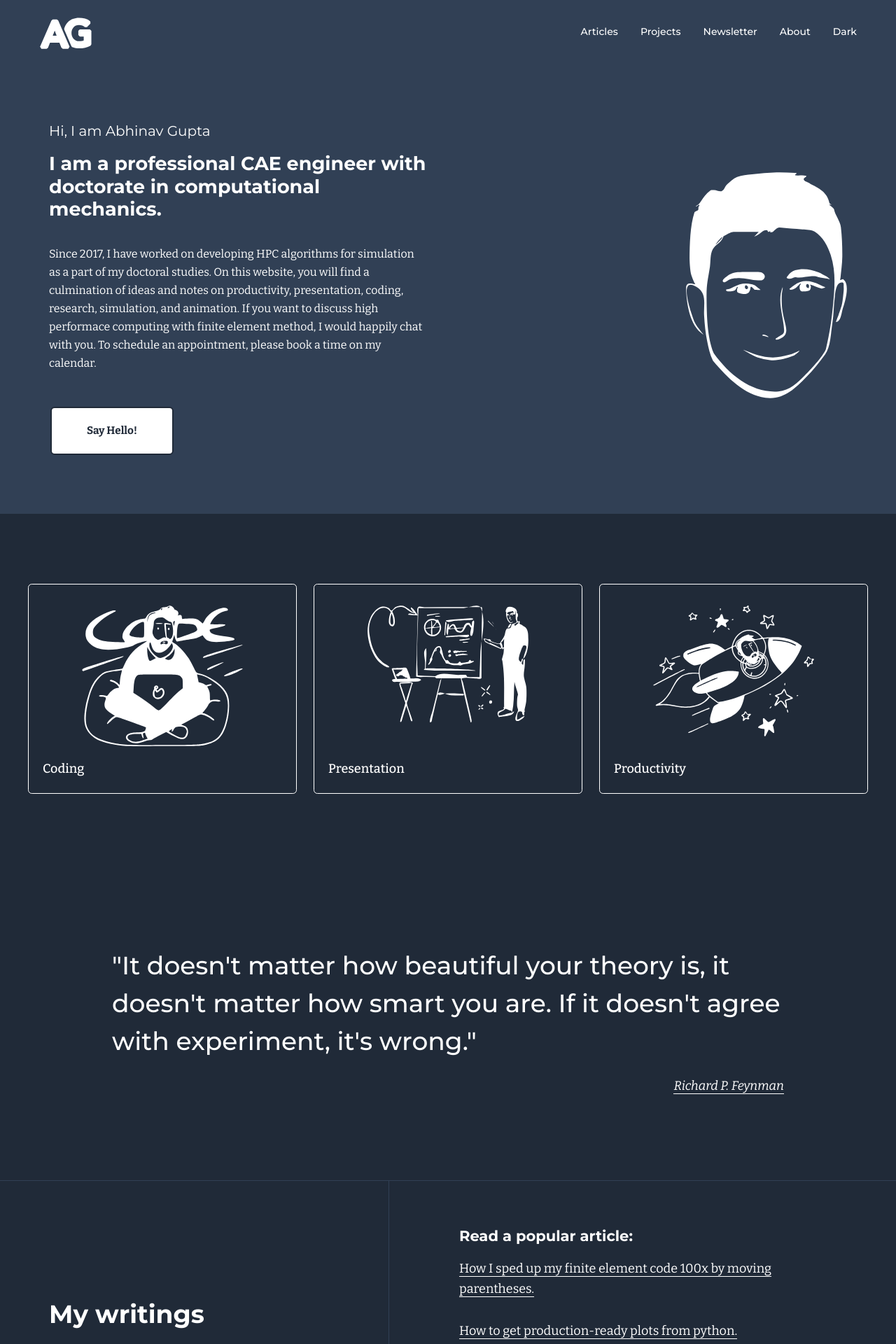
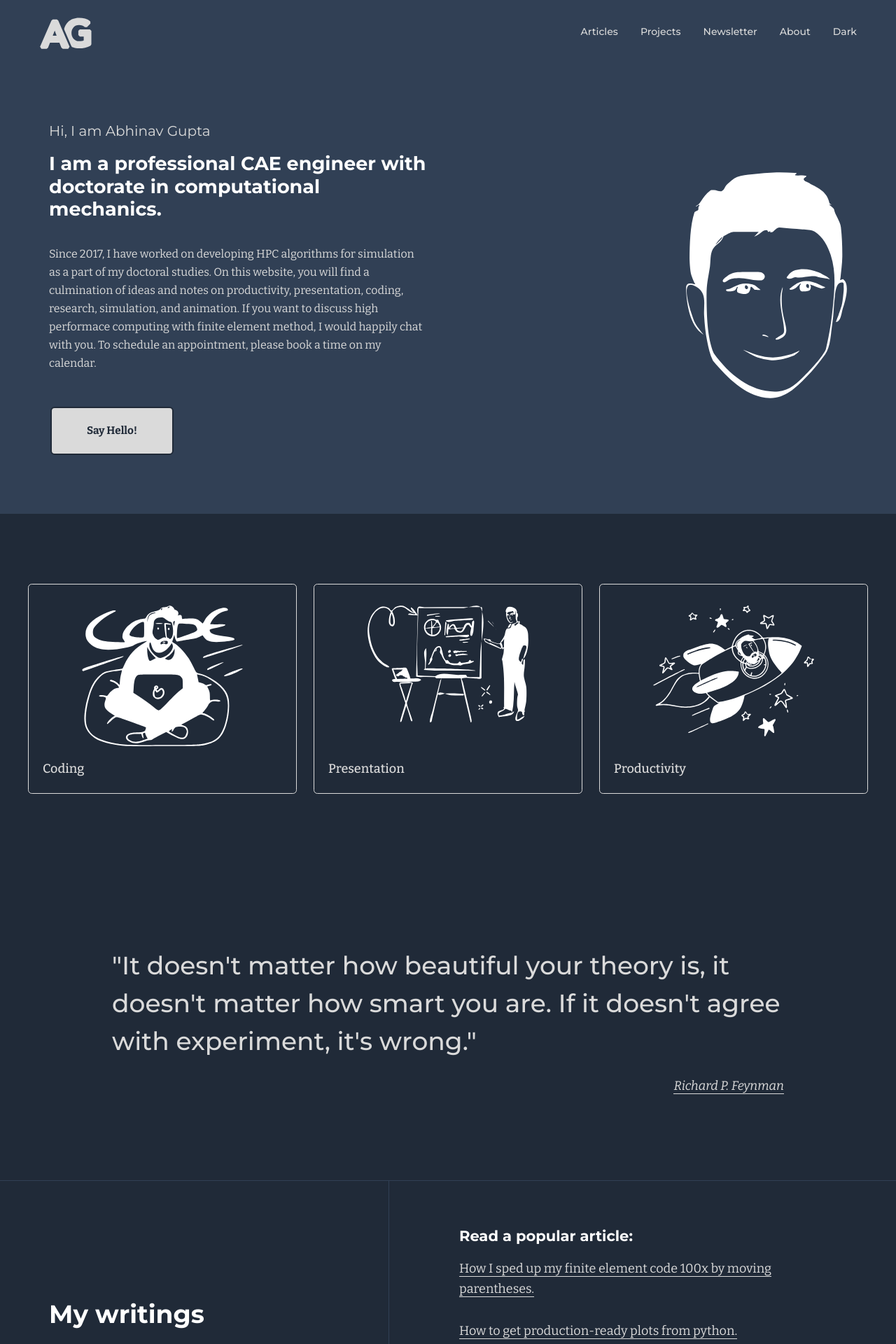
Before and after one commit to iitrabhi/iitrabhi.github.io, a Jekyll site: the page built from index.markdown, in a window 1280 px wide. Shown: the top 1920 px of the page at 70% size. Built offline with Jekyll 4.4.1, drawn with Linux system fonts in a browser that asks for light colours.

Commit message:
change text color

```diff
--- a/_layouts/home_new.html
+++ b/_layouts/home_new.html
@@ -12,7 +12,7 @@
             <div class="flexbox_item">
                 <div>
                     <p style="font-size:20px; font-family: Montserrat;">Hi, I am Abhinav Gupta</p>
-                    <p style="font-size:27px; font-family: Montserrat; font-weight: bold; line-height: 1.2; ">I am a professional CAE engineer with doctorate in computational mechanics.</p>
+                    <p style="font-size:27px; font-family: Montserrat; line-height: 1.2; "><strong>I am a professional CAE engineer with doctorate in computational mechanics.</strong></p>
                     <p style="font-size:16px; padding-top: 20px; padding-bottom: 30px;">Since 2017, I have worked on developing HPC algorithms for simulation as a part of my doctoral studies. On this website, you will find a culmination of ideas and notes on productivity, presentation, coding, research, simulation, and animation.
 
                     If you want to discuss high performace computing with finite element method, I would happily chat with you. To schedule an appointment, please book a time on my calendar.
@@ -87,7 +87,7 @@
         <div class="primary_container">
             <div class="flexbox_container_two_col ">
                 <div class="flexbox_item" style="padding-top: 100px; padding-bottom:100px; padding-right: 100px;     align-items: stretch;">
-                    <h1 style=" font-weight:700;">My writings</h1>
+                    <h1><strong>My writings</strong></h1>
                     <p>
                         I have five years of industrial experience analyzing and designing power plants at the "Nuclear Power Corporation of India Limited". Right now, I’m working at Vanderbilt university, USA, where I work on exploring the applications of finite element methods to solve real-world engineering problems by utilizing the power of HPC.
                         <br><br>
@@ -97,7 +97,7 @@
                 <div style="display: flex; flex-direction:column;border-left: 1px solid var(--color-1);">
                     <div class="flexbox_item" style="padding-left: 100px; ">
                         <div style="margin-bottom:70px">
-                            <h3 style="font-family: Montserrat;font-weight:700;">Read a popular article:</h3>
+                            <h3 style="font-family: Montserrat;"><strong>Read a popular article:</strong> </h3>
                             {%- if site.posts.size > 0 -%}
                             {% for post in site.posts %}
                             {% if post.tags contains 'home' %}
@@ -111,7 +111,7 @@
                     </div>
                     <hr class="hide_mobile" style="background: var(--color-1);border: none;height: 1px; margin-bottom: 80px;">
                     <div class="flexbox_item" style="padding-left: 100px;">
-                        <h3 style="font-family: Montserrat;font-weight:700;">Browse the latest newsletter:</h3>
+                        <h3 style="font-family: Montserrat;"><strong>Browse the latest newsletter:</strong></h3>
                         {%- if site.newsletters.size > 0 -%}
                         {% assign sorted_newsletters = site.newsletters | reverse %}
                         {% for newsletter in sorted_newsletters limit:3 %}
@@ -130,7 +130,7 @@
         <div class="flexbox_container_two_col flexbox_container_flip" style="margin-top: 150px; margin-bottom: 100px;">
             <div class="flexbox_item">
                 <div>
-                    <p style="font-size:27px; font-family: Montserrat; font-weight: bold; line-height: 1.2; ">Get a free Notion template with 100+ resources on PhD essentials.</p>
+                    <p style="font-size:27px; font-family: Montserrat; line-height: 1.2; "><strong>Get a free Notion template with 100+ resources on PhD essentials.</strong></p>
                     <p style="font-size:16px; padding-top: 20px; padding-bottom: 30px;">In today's day and age, producing quality academic research is not just about the researcher and the library. You must augment your knowledge and skills with all the resources available to you in the digital landscape to make the most of your time. In this Ph.D. essential guide, I have curated all the software, hardware, websites, chrome extensions, and coursework I recommend and use for my academic research. </p>
                     <a class="button button-hello" href="https://abhigupta.gumroad.com/l/phd-essentials" target="_blank" title="Say Hello!">Get it for free here.</a>
                 </div>
--- a/_layouts/post.html
+++ b/_layouts/post.html
@@ -69,7 +69,7 @@
                 </p>
             </header>
             <hr style="/*position: relative; width: 300%;right:calc(200% - 30px);*/ background: var(--color-1);border: none;height: 1px; margin-bottom: 80px; opacity: 1;">
-            <div class="post-content e-content" itemprop="articleBody">
+            <div class="post-content e-content enlarged-char" itemprop="articleBody">
                 {{ content }}
             </div>
             <div class="PageNavigation">
--- a/_sass/moving.scss
+++ b/_sass/moving.scss
@@ -18,7 +18,8 @@
 
 html,
 html[data-theme="dark"] {
-    --text-color: #ffffff;
+    --text-color: #dadada;
+    --text-color-2: #ffffff;
     --background-color: #202a38;
 
     --color-1: #314055;
@@ -30,7 +31,8 @@
 }
 
 html[data-theme="light"] {
-    --text-color: #303030;
+    --text-color: #3b3b3b;
+    --text-color-2: #303030;
     --background-color: #ffffff;
 
     --color-1: #e5f1ee;
@@ -45,7 +47,8 @@
 
     html,
     html[data-theme="dark"] {
-        --text-color: #ffffff;
+        --text-color: #dadada;
+        --text-color-2: #ffffff;
         --background-color: #202a38;
 
         --color-1: #314055;
@@ -57,7 +60,8 @@
     }
 
     html[data-theme="light"] {
-        --text-color: #303030;
+        --text-color: #3b3b3b;
+        --text-color-2: #303030;
         --background-color: #ffffff;
 
         --color-1: #e5f1ee;
--- a/_sass/moving/_base.scss
+++ b/_sass/moving/_base.scss
@@ -126,7 +126,7 @@
     border-radius: 6px;
     background-color: lighten($grey-color-light, 3%);
     max-width: 100%;
-    vertical-align: middle;
+    // vertical-align: middle;
     display: block;
     margin-left: auto;
     margin-right: auto;
--- a/_sass/moving/_text.scss
+++ b/_sass/moving/_text.scss
@@ -24,3 +24,14 @@
         text-decoration: none;
     }
 }
+
+.enlarged-char::first-letter {
+  -webkit-initial-letter: 1;
+          initial-letter: 1;
+  //         margin-right: 10px;
+
+}
+
+strong, h2 {
+  color: var(--text-color-2); /* You can replace 'red' with any color value you prefer */
+}
```
